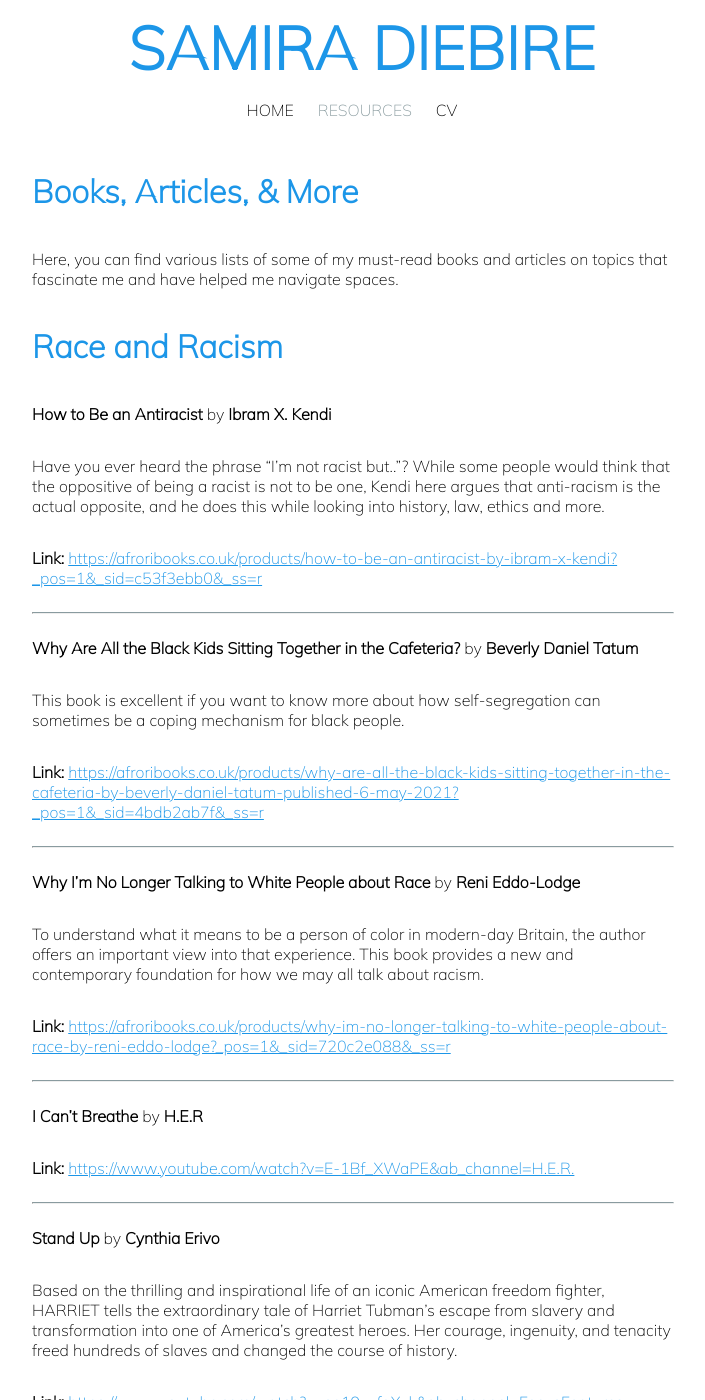
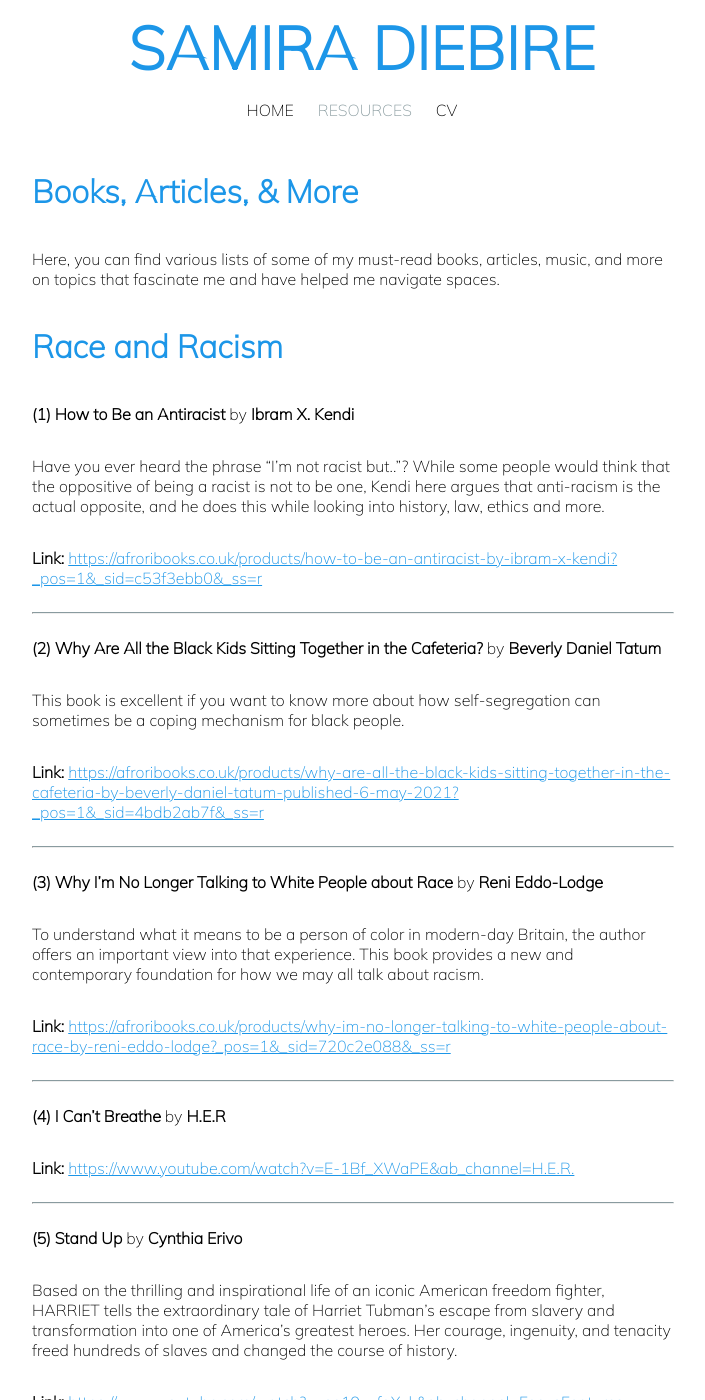
Before and after one commit to samiradiebire/samiradiebire.github.io, a Jekyll site: the page built from resources.md, in a window 1280 px wide and 1400 px high. Shown: the whole window, without its empty margins (288-993 px from the left). Built offline with Jekyll 4.4.1, drawn with Linux system fonts in a browser that asks for light colours; some of the changed text lies outside the part shown.

Commit message:
updated styling

```diff
--- a/resources.md
+++ b/resources.md
@@ -5,12 +5,12 @@
 
 # Books, Articles, & More
 
-Here, you can find various lists of some of my must-read books and articles on topics that fascinate me and have helped me navigate spaces.
+Here, you can find various lists of some of my must-read books, articles, music, and more on topics that fascinate me and have helped me navigate spaces.
 
 # Race and Racism
 
 {% for book in site.data.race_and_racism %}
-**{{book.title}}** by **{{book.author}}**
+**({{forloop.index}}) {{book.title}}** by **{{book.author}}**
 {% if book.description != nil %}
 {{book.description}}
 {% endif %}
```
